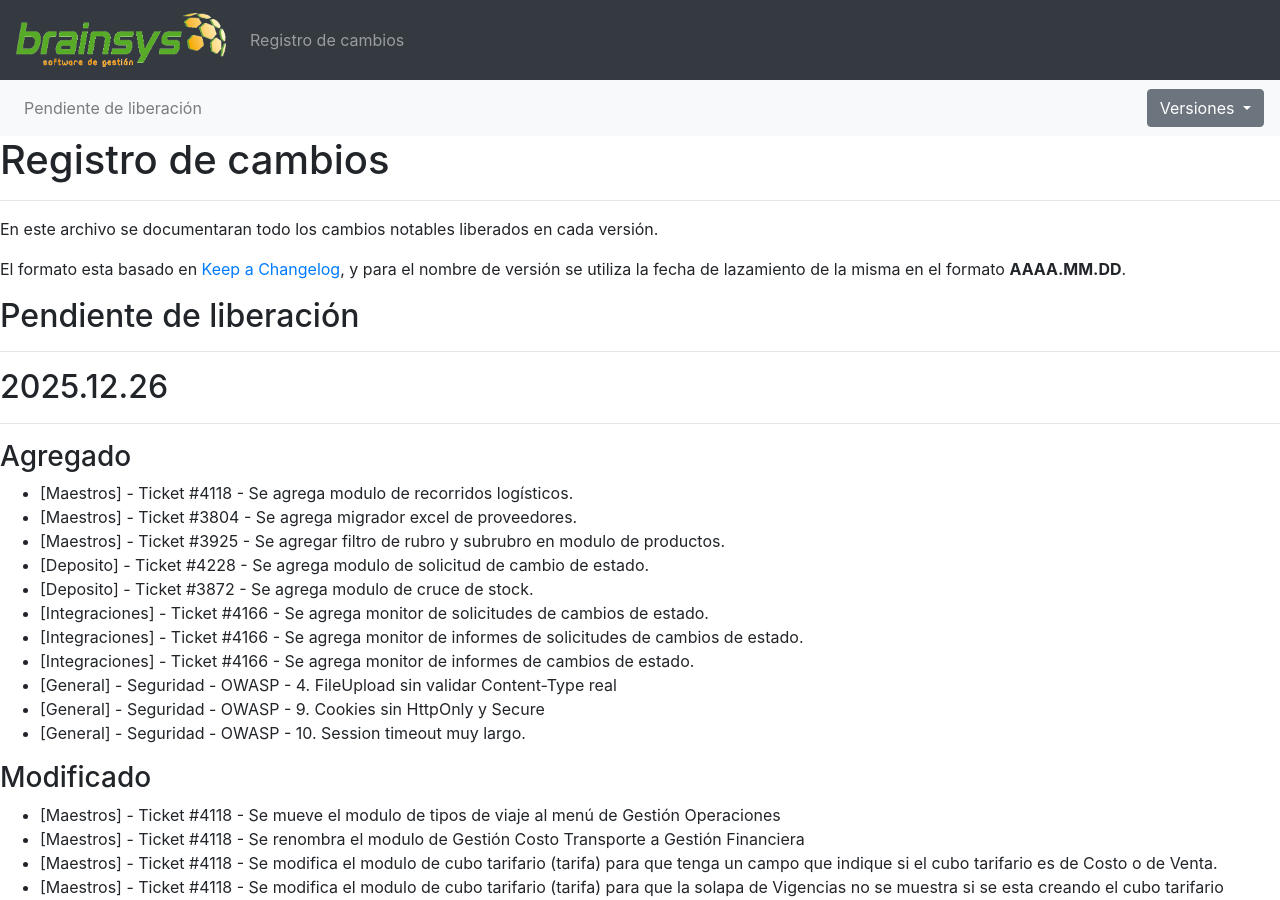
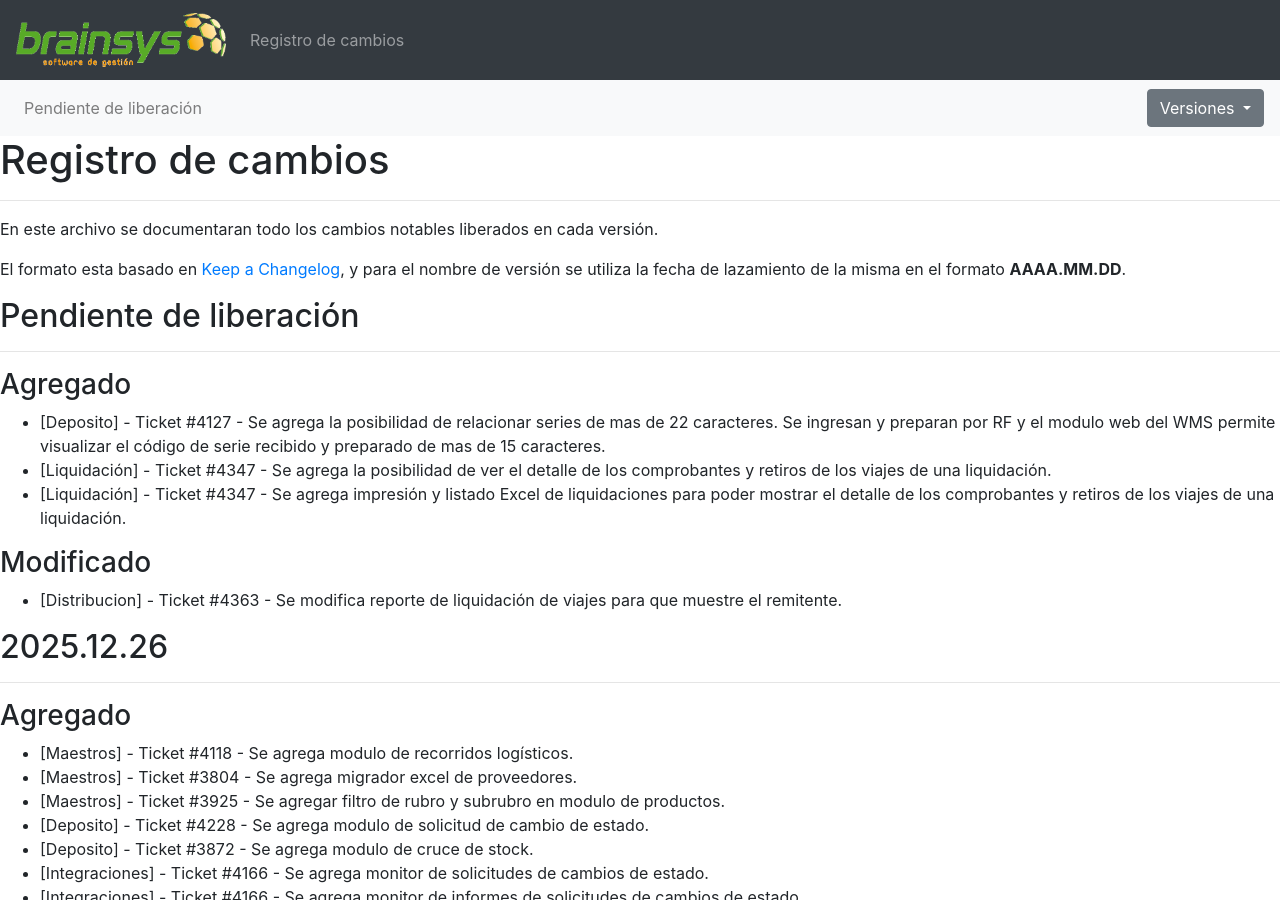
Before and after one commit to brainsys-arsaad/versionado, a Jekyll site: the page built from registro-cambios.markdown, in a window 1280 px wide and 900 px high. Built offline with Jekyll 4.4.1, drawn with Linux system fonts in a browser that asks for light colours.

Commit message:
Update registro-cambios.markdown

```diff
--- a/registro-cambios.markdown
+++ b/registro-cambios.markdown
@@ -121,6 +121,16 @@ El formato esta basado en [Keep a Changelog](https://keepachangelog.com/es-ES/1.
 
 ## Pendiente de liberación
 ---
+
+### Agregado
+
+- [Deposito] - Ticket #4127 - Se agrega la posibilidad de relacionar series de mas de 22 caracteres. Se ingresan y preparan por RF y el modulo web del WMS permite visualizar el código de serie recibido y preparado de mas de 15 caracteres.
+- [Liquidación] - Ticket #4347 - Se agrega la posibilidad de ver el detalle de los comprobantes y retiros de los viajes de una liquidación.
+- [Liquidación] - Ticket #4347 - Se agrega impresión y listado Excel de liquidaciones para poder mostrar el detalle de los comprobantes y retiros de los viajes de una liquidación.
+
+### Modificado
+
+- [Distribucion] - Ticket #4363 - Se modifica reporte de liquidación de viajes para que muestre el remitente.
 
 ## 2025.12.26
 ---
```
